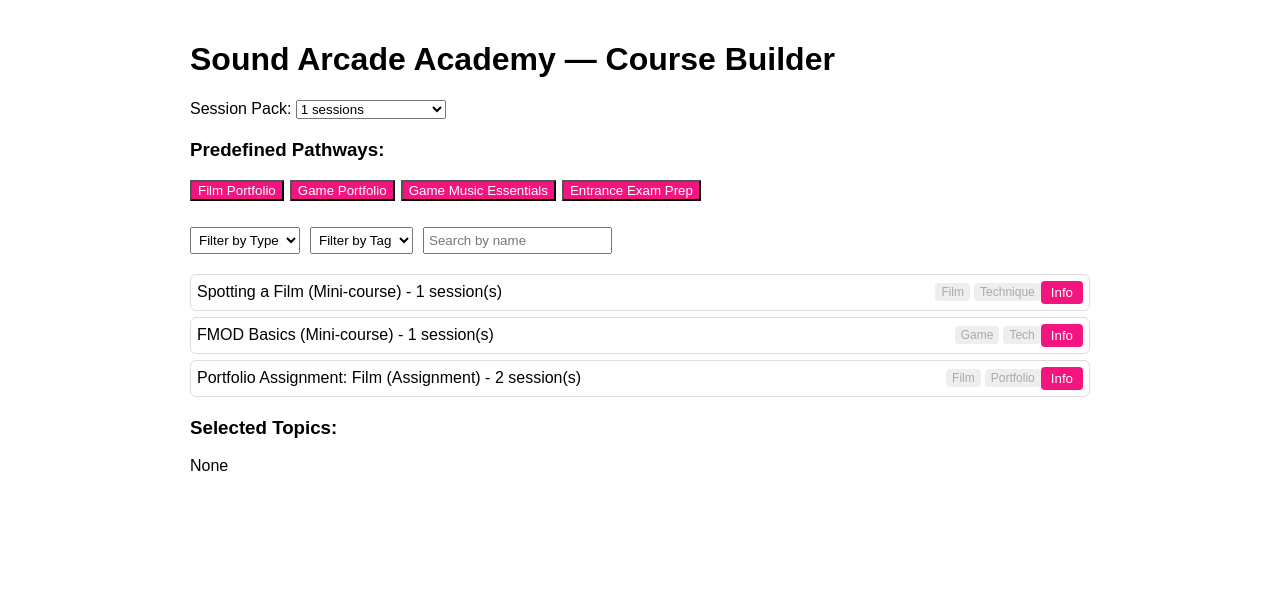
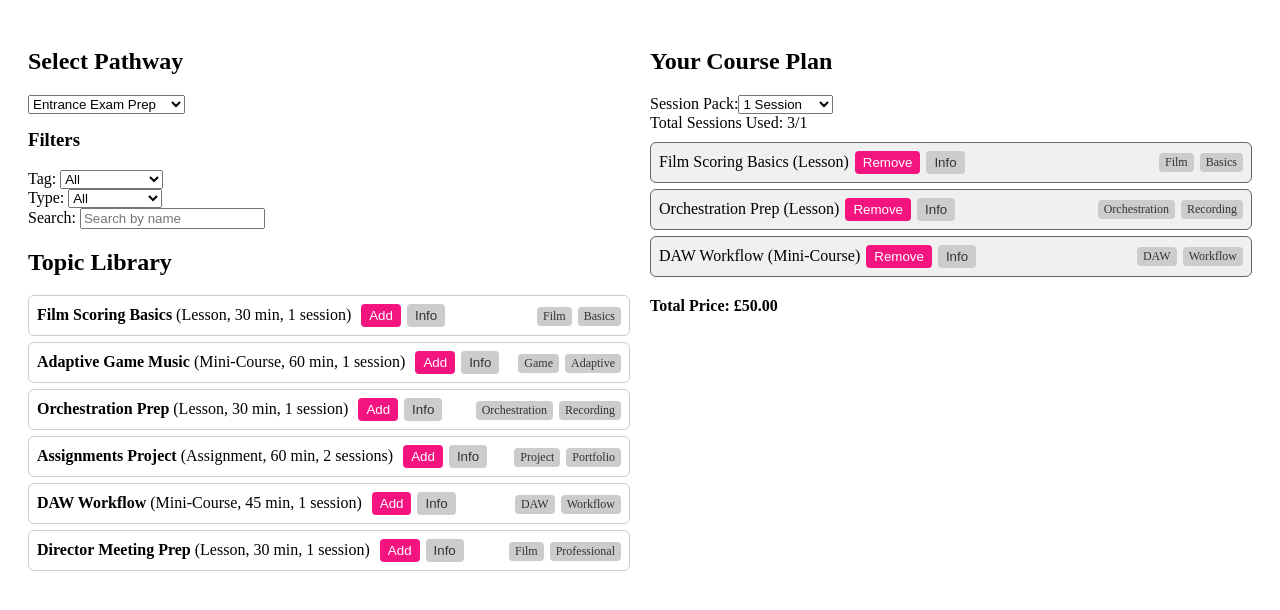
Before and after one commit to filipsijanec/saa-course-builder, a React (Create React App) app: page / in a window 1280 px wide. Shown: the top 610 px of the page. Built offline with nearby package versions, Linux system fonts and the light colour scheme.

Commit message:
Updated course builder: modal, filters, pathways, iframe compatibility

```diff
--- a/src/App.js
+++ b/src/App.js
@@ -1,191 +1,171 @@
 import React, { useState, useEffect } from 'react';
 import './index.css';
 
-const TOPICS = [
-  {
-    id: 1,
-    name: 'Spotting a Film',
-    type: 'Mini-course',
-    description: 'Learn the 5 crucial decisions when spotting a film.',
-    tags: ['Film', 'Technique'],
-    sessionsRequired: 1
-  },
-  {
-    id: 2,
-    name: 'FMOD Basics',
-    type: 'Mini-course',
-    description: 'Understand the essentials of FMOD for game music.',
-    tags: ['Game', 'Tech'],
-    sessionsRequired: 1
-  },
-  {
-    id: 3,
-    name: 'Portfolio Assignment: Film',
-    type: 'Assignment',
-    description: 'Create a portfolio piece for film scoring. Requires 2 sessions.',
-    tags: ['Film', 'Portfolio'],
-    sessionsRequired: 2
-  },
-  // Add more topics here...
+const topics = [
+  { id: 1, name: 'Film Scoring Basics', type: 'Lesson', duration: 30, sessions: 1,
+    description: 'Learn the fundamentals of scoring for film, including themes, motifs, and spotting scenes.',
+    tags: ['Film', 'Basics'] },
+  { id: 2, name: 'Adaptive Game Music', type: 'Mini-Course', duration: 60, sessions: 1,
+    description: 'Understand how to create music that adapts dynamically to gameplay using FMOD/Wwise.',
+    tags: ['Game', 'Adaptive'] },
+  { id: 3, name: 'Orchestration Prep', type: 'Lesson', duration: 30, sessions: 1,
+    description: 'Prepare orchestral scores and sessions efficiently, ready for recording.',
+    tags: ['Orchestration', 'Recording'] },
+  { id: 4, name: 'Assignments Project', type: 'Assignment', duration: 60, sessions: 2,
+    description: 'Complete a project assignment with 2 guided sessions and feedback.',
+    tags: ['Project', 'Portfolio'] },
+  { id: 5, name: 'DAW Workflow', type: 'Mini-Course', duration: 45, sessions: 1,
+    description: 'Master essential DAW functions and workflow tips for fast, professional scoring.',
+    tags: ['DAW', 'Workflow'] },
+  { id: 6, name: 'Director Meeting Prep', type: 'Lesson', duration: 30, sessions: 1,
+    description: 'Learn how to effectively meet with directors and handle music briefs.',
+    tags: ['Film', 'Professional'] },
 ];
 
-const PATHWAYS = [
-  {
-    name: 'Film Portfolio',
-    topicIds: [1, 3]
-  },
-  {
-    name: 'Game Portfolio',
-    topicIds: [2]
-  },
-  {
-    name: 'Game Music Essentials',
-    topicIds: [2]
-  },
-  {
-    name: 'Entrance Exam Prep',
-    topicIds: [1,2]
-  }
-];
+const allTags = [...new Set(topics.flatMap(t => t.tags))];
+const types = ['All', 'Lesson', 'Mini-Course', 'Assignment'];
 
-const SESSION_PACKS = [
-  { sessions: 1, discount: 0 },
-  { sessions: 5, discount: 0.1 },
-  { sessions: 10, discount: 0.2 },
-  { sessions: 20, discount: 0.3 }
+const pathways = {
+  'Entrance Exam Prep': [1,3,5],
+  'Film Portfolio Builder': [1,6,4],
+  'Game Portfolio Builder': [2,4,5],
+  'Learn Game Music': [2,5,4]
+};
+
+const sessionPacks = [
+  { label: '1 Session', sessions: 1, discount: 0 },
+  { label: '5 Sessions', sessions: 5, discount: 0.1 },
+  { label: '10 Sessions', sessions: 10, discount: 0.2 },
+  { label: '20 Sessions', sessions: 20, discount: 0.3 },
 ];
 
 function App() {
-  const savedSelection = JSON.parse(localStorage.getItem('saaSelection')) || [];
-  const [selectedTopics, setSelectedTopics] = useState(savedSelection);
+  const [selectedPathway, setSelectedPathway] = useState('Entrance Exam Prep');
+  const [coursePlan, setCoursePlan] = useState([]);
+  const [sessionPack, setSessionPack] = useState(sessionPacks[0]);
   const [selectedTopic, setSelectedTopic] = useState(null);
-  const [filterTag, setFilterTag] = useState('');
-  const [filterType, setFilterType] = useState('');
-  const [search, setSearch] = useState('');
-  const [sessionPack, setSessionPack] = useState(1);
-  const [pathway, setPathway] = useState(null);
+
+  // Filters
+  const [tagFilter, setTagFilter] = useState('All');
+  const [typeFilter, setTypeFilter] = useState('All');
+  const [searchQuery, setSearchQuery] = useState('');
 
   useEffect(() => {
-    localStorage.setItem('saaSelection', JSON.stringify(selectedTopics));
-  }, [selectedTopics]);
-
-  // Auto-send iframe height
-  useEffect(() => {
-    const sendHeight = () => {
-      const height = document.body.scrollHeight;
-      window.parent.postMessage({ type: 'setHeight', height }, '*');
-    };
-    sendHeight();
-    const observer = new MutationObserver(sendHeight);
-    observer.observe(document.body, { childList: true, subtree: true });
-    window.addEventListener('resize', sendHeight);
-    return () => {
-      observer.disconnect();
-      window.removeEventListener('resize', sendHeight);
-    };
+    const savedPlan = JSON.parse(localStorage.getItem('saa_course_plan'));
+    if(savedPlan) setCoursePlan(savedPlan);
   }, []);
 
-  const filteredTopics = TOPICS.filter(t =>
-    (filterTag ? t.tags.includes(filterTag) : true) &&
-    (filterType ? t.type === filterType : true) &&
-    (search ? t.name.toLowerCase().includes(search.toLowerCase()) : true)
-  );
+  useEffect(() => {
+    localStorage.setItem('saa_course_plan', JSON.stringify(coursePlan));
+  }, [coursePlan]);
 
-  const toggleTopic = (topic) => {
-    if(selectedTopics.find(t=>t.id===topic.id)){
-      setSelectedTopics(selectedTopics.filter(t=>t.id!==topic.id));
+  useEffect(() => {
+    const ids = pathways[selectedPathway];
+    const initialPlan = topics.filter(t => ids.includes(t.id));
+    setCoursePlan(initialPlan);
+  }, [selectedPathway]);
+
+  const addTopic = (topic) => {
+    const totalSessions = coursePlan.reduce((acc,t)=>acc+t.sessions,0);
+    if(totalSessions + topic.sessions <= sessionPack.sessions){
+      setCoursePlan([...coursePlan, topic]);
     } else {
-      const totalSessions = selectedTopics.reduce((sum,t)=>sum+t.sessionsRequired,0) + topic.sessionsRequired;
-      if(totalSessions <= sessionPack) setSelectedTopics([...selectedTopics, topic]);
-      else alert(`This selection exceeds your session pack of ${sessionPack} sessions.`);
+      alert('Not enough sessions in your pack!');
     }
   };
 
-  const applyPathway = (p) => {
-    setPathway(p.name);
-    const pathwayTopics = TOPICS.filter(t=>p.topicIds.includes(t.id));
-    const totalSessions = pathwayTopics.reduce((sum,t)=>sum+t.sessionsRequired,0);
-    if(totalSessions <= sessionPack){
-      setSelectedTopics(pathwayTopics);
-    } else {
-      alert(`Pathway exceeds your session pack. Adjust sessions or selection.`);
-    }
+  const removeTopic = (id) => {
+    setCoursePlan(coursePlan.filter(t => t.id !== id));
   };
 
+  const totalSessionsUsed = coursePlan.reduce((acc,t)=>acc+t.sessions,0);
+  const totalPrice = (sessionPack.sessions * 50) * (1 - sessionPack.discount);
+
+  const filteredTopics = topics.filter(t => {
+    const matchesTag = tagFilter === 'All' || t.tags.includes(tagFilter);
+    const matchesType = typeFilter === 'All' || t.type === typeFilter;
+    const matchesSearch = t.name.toLowerCase().includes(searchQuery.toLowerCase());
+    return matchesTag && matchesType && matchesSearch;
+  });
+
   return (
-    <div className="container">
-      <h1>Sound Arcade Academy — Course Builder</h1>
+    <div style={{display:'flex', padding:'20px'}}>
+      {/* Left Panel: Topic Library */}
+      <div style={{flex:1, marginRight:'20px'}}>
+        <h2>Select Pathway</h2>
+        <select value={selectedPathway} onChange={e=>setSelectedPathway(e.target.value)}>
+          {Object.keys(pathways).map(p=><option key={p} value={p}>{p}</option>)}
+        </select>
 
-      {/* Session Pack Selector */}
-      <div className="session-pack">
-        <label>Session Pack: </label>
-        <select value={sessionPack} onChange={e=>setSessionPack(Number(e.target.value))}>
-          {SESSION_PACKS.map(p=>(
-            <option key={p.sessions} value={p.sessions}>
-              {p.sessions} sessions {p.discount>0 ? `(${p.discount*100}% off)` : ''}
-            </option>
-          ))}
-        </select>
-      </div>
+        <h3 style={{marginTop:'15px'}}>Filters</h3>
+        <div>
+          <label>Tag: </label>
+          <select value={tagFilter} onChange={e=>setTagFilter(e.target.value)}>
+            <option value="All">All</option>
+            {allTags.map(tag => <option key={tag} value={tag}>{tag}</option>)}
+          </select>
+        </div>
+        <div>
+          <label>Type: </label>
+          <select value={typeFilter} onChange={e=>setTypeFilter(e.target.value)}>
+            {types.map(t => <option key={t} value={t}>{t}</option>)}
+          </select>
+        </div>
+        <div>
+          <label>Search: </label>
+          <input type="text" value={searchQuery} onChange={e=>setSearchQuery(e.target.value)} placeholder="Search by name" />
+        </div>
 
-      {/* Pathways */}
-      <div className="pathways">
-        <h3>Predefined Pathways:</h3>
-        {PATHWAYS.map(p => (
-          <button key={p.name} onClick={()=>applyPathway(p)} style={{marginRight:'6px', marginBottom:'6px', backgroundColor:'#f4147f', color:'#fff'}}>
-            {p.name}
-          </button>
-        ))}
-      </div>
-
-      {/* Filters & Search */}
-      <div className="filters">
-        <select onChange={e=>setFilterType(e.target.value)} value={filterType}>
-          <option value="">Filter by Type</option>
-          <option value="1:1 lesson">1:1 lesson</option>
-          <option value="Mini-course">Mini-course</option>
-          <option value="Assignment">Assignment</option>
-        </select>
-        <select onChange={e=>setFilterTag(e.target.value)} value={filterTag}>
-          <option value="">Filter by Tag</option>
-          <option value="Film">Film</option>
-          <option value="Game">Game</option>
-          <option value="Tech">Tech</option>
-          <option value="Portfolio">Portfolio</option>
-          <option value="Technique">Technique</option>
-        </select>
-        <input type="text" placeholder="Search by name" value={search} onChange={e=>setSearch(e.target.value)} />
-      </div>
-
-      {/* Topics List */}
-      <div className="topics-list">
-        {filteredTopics.map(topic=>(
-          <div key={topic.id} className="topic">
-            <div style={{flex:'1'}} onClick={()=>toggleTopic(topic)}>
-              {topic.name} ({topic.type}) - {topic.sessionsRequired} session(s)
+        <h2 style={{marginTop:'20px'}}>Topic Library</h2>
+        {filteredTopics.map(t => (
+          <div key={t.id} className="topic-row" style={{padding:'8px', border:'1px solid #ccc', margin:'6px 0', borderRadius:'6px'}}>
+            <div>
+              <strong>{t.name}</strong> ({t.type}, {t.duration} min, {t.sessions} session{t.sessions>1?'s':''})
+              <button className="add-remove" style={{marginLeft:'10px'}} onClick={()=>addTopic(t)}>Add</button>
+              <button className="info" style={{marginLeft:'6px'}} onClick={()=>setSelectedTopic(t)}>Info</button>
             </div>
-            <div style={{display:'flex', gap:'4px', color:'#aaa'}}>
-              {topic.tags.map(tag=><span key={tag} className="tag">{tag}</span>)}
+            <div>
+              {t.tags.map(tag => <span key={tag} className="tag">{tag}</span>)}
             </div>
-            <button className="info" onClick={()=>setSelectedTopic(topic)}>Info</button>
           </div>
         ))}
       </div>
 
-      {/* Selected Topics */}
-      <div className="selected-topics">
-        <h3>Selected Topics:</h3>
-        {selectedTopics.length===0 ? <p>None</p> : selectedTopics.map(t=>(
-          <div key={t.id}>{t.name} ({t.type})</div>
-        ))}
+      {/* Right Panel: Course Plan */}
+      <div style={{flex:1}}>
+        <h2>Your Course Plan</h2>
+        <div>
+          Session Pack:
+          <select value={sessionPack.label} onChange={e=>setSessionPack(sessionPacks.find(sp=>sp.label===e.target.value))}>
+            {sessionPacks.map(sp=><option key={sp.label} value={sp.label}>{sp.label}</option>)}
+          </select>
+        </div>
+        <div>Total Sessions Used: {totalSessionsUsed}/{sessionPack.sessions}</div>
+        <div style={{marginTop:'10px'}}>
+          {coursePlan.map((t,index) => (
+            <div key={index} className="topic-row" style={{padding:'8px', border:'1px solid #666', margin:'6px 0', borderRadius:'6px', background:'#f0f0f0'}}>
+              <div>
+                {t.name} ({t.type})
+                <button className="add-remove" onClick={()=>removeTopic(t.id)}>Remove</button>
+                <button className="info" onClick={()=>setSelectedTopic(t)}>Info</button>
+              </div>
+              <div>
+                {t.tags.map(tag => <span key={tag} className="tag">{tag}</span>)}
+              </div>
+            </div>
+          ))}
+        </div>
+        <div style={{marginTop:'20px'}}>
+          <strong>Total Price: £{totalPrice.toFixed(2)}</strong>
+        </div>
       </div>
 
-      {/* Modal for Info */}
+      {/* Modal for Topic Description */}
       {selectedTopic && (
         <div className="modal-overlay" onClick={()=>setSelectedTopic(null)}>
           <div className="modal-content" onClick={e=>e.stopPropagation()}>
             <h3>{selectedTopic.name}</h3>
-            <p style={{color:'#666'}}>{selectedTopic.description}</p>
+            <p>{selectedTopic.description}</p>
             <div style={{marginTop:'6px'}}>
               {selectedTopic.tags.map(tag => <span key={tag} className="tag">{tag}</span>)}
             </div>
--- a/src/index.css
+++ b/src/index.css
@@ -1,15 +1,44 @@
-body { font-family: sans-serif; margin:0; padding:0; }
-.container { padding: 20px; max-width:900px; margin:auto; }
-.topics-list, .selected-topics, .pathways, .filters, .session-pack { margin-bottom: 20px; }
-.topic { display:flex; justify-content:space-between; align-items:center; padding:6px; border:1px solid #ddd; margin-bottom:6px; border-radius:6px; cursor:pointer; }
-.topic:hover { background-color:#f9f9f9; }
-.info { background-color:#f4147f; color:#fff; border:none; padding:4px 10px; border-radius:4px; cursor:pointer; }
-.tag { background-color:#eee; padding:2px 6px; border-radius:4px; font-size:12px; }
-.filters select, .filters input { margin-right:10px; padding:4px; }
-.modal-overlay {
-  position:absolute; top:0; left:0; width:100%; height:100%; background-color: rgba(0,0,0,0.5);
-  display:flex; justify-content:center; align-items:center; z-index:1000;
+.tag {
+  display: inline-block;
+  background-color: #ccc;  /* light gray */
+  color: #333;
+  padding: 2px 6px;
+  margin-left: 6px;
+  border-radius: 4px;
+  font-size: 12px;
 }
-.modal-content {
-  background-color:#fff; padding:20px; border-radius:10px; max-width:500px; width:90%; box-shadow:0 4px 10px rgba(0,0,0,0.3);
+
+.topic-row {
+  display: flex;
+  justify-content: space-between; /* moves tags to the right */
+  align-items: center;
 }
+
+button {
+  padding: 4px 8px;
+  margin-left: 6px;
+  border: none;
+  border-radius: 4px;
+  cursor: pointer;
+  transition: background-color 0.2s ease;
+}
+
+/* Pink buttons (Add / Remove) */
+button.add-remove {
+  background-color: #f4147f;
+  color: #fff;
+}
+
+button.add-remove:hover {
+  background-color: #c20f65;
+}
+
+/* Info buttons light gray */
+button.info {
+  background-color: #ccc;
+  color: #333;
+}
+
+button.info:hover {
+  background-color: #bbb;
+}
```
